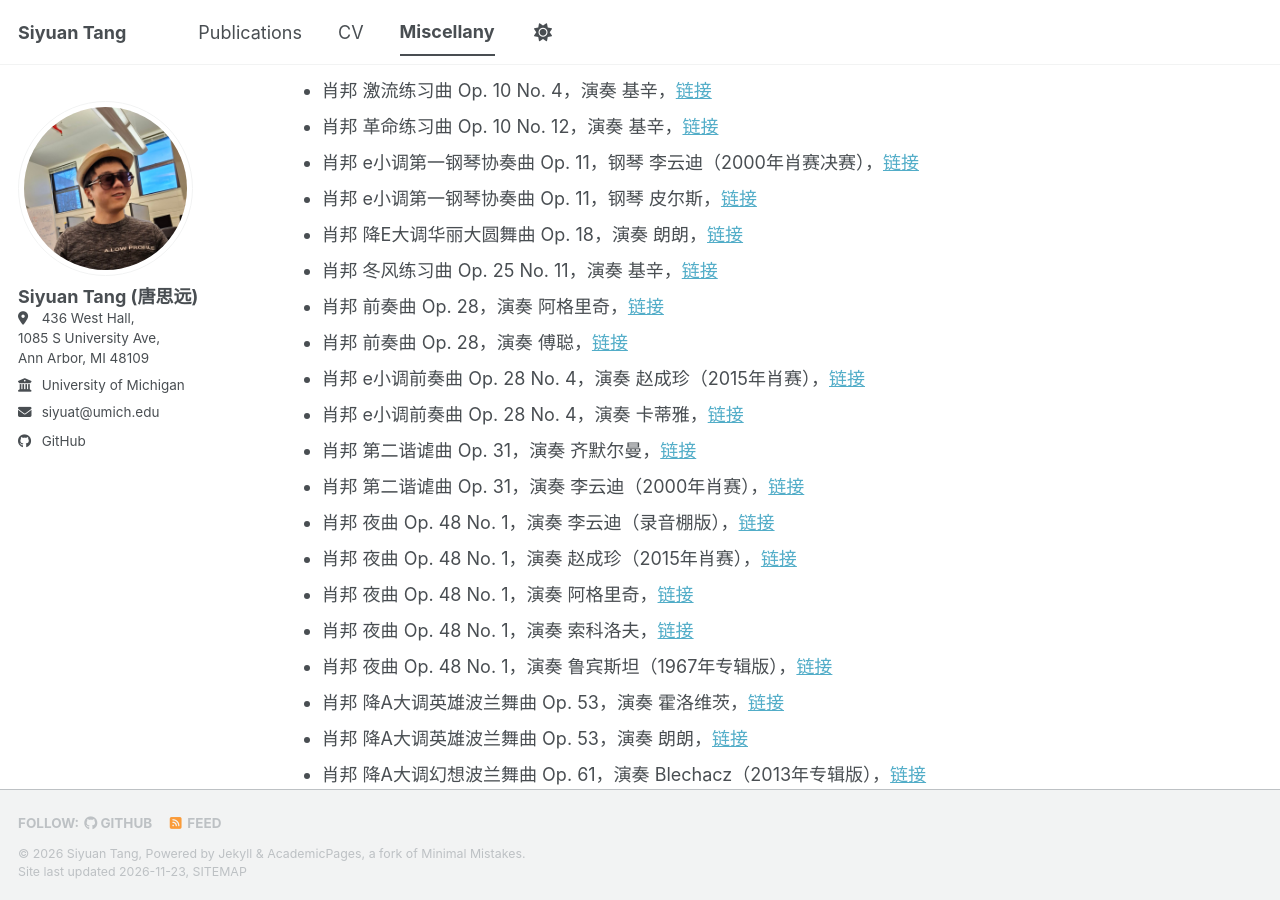
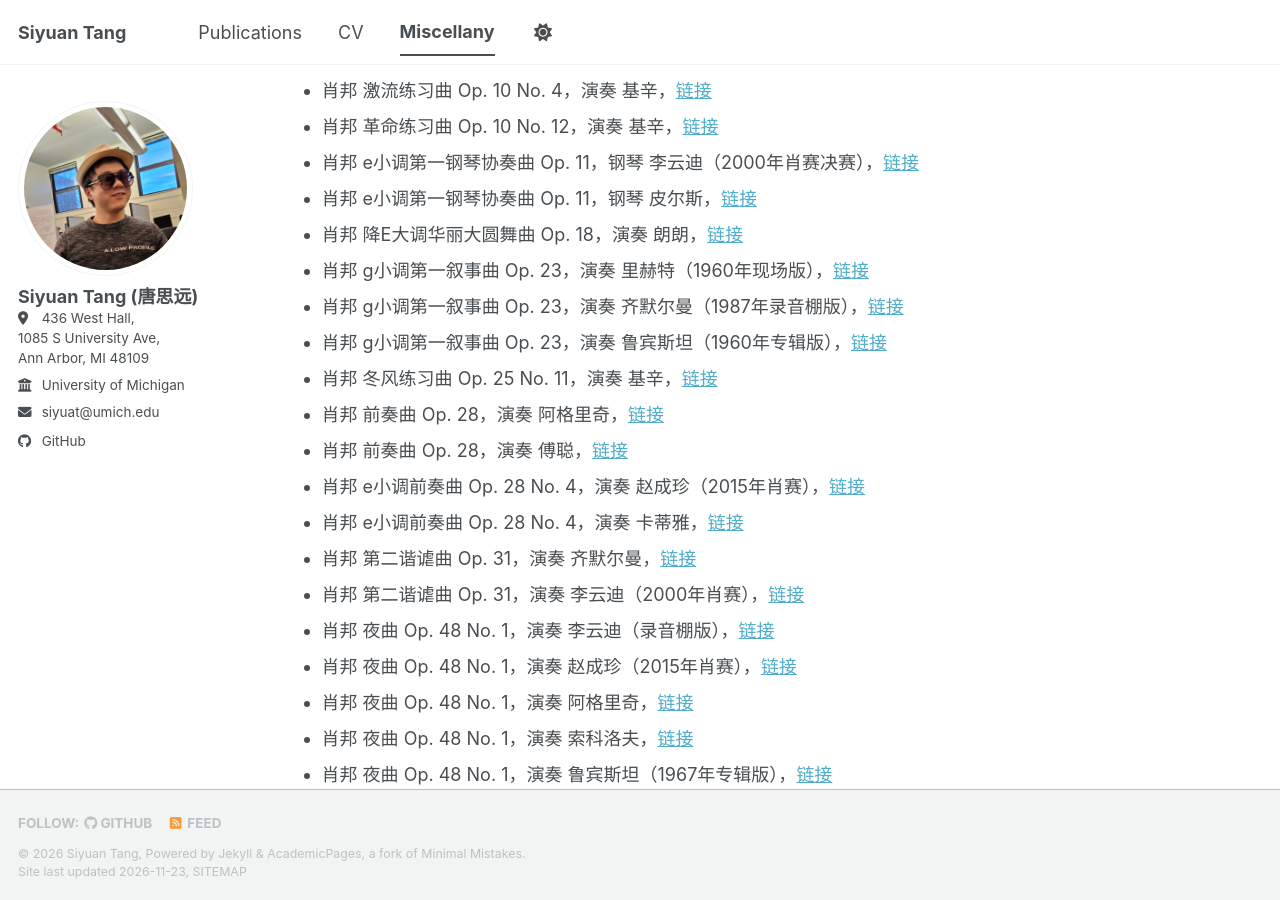
Before and after one commit to siyuat-ui/siyuat-ui.github.io, a Jekyll site: the page built from _pages/miscellany.md, in a window 1280 px wide and 900 px high, scrolled down 2202 px. Built offline with Jekyll 4.4.1, drawn with Linux system fonts in a browser that asks for light colours; a style sheet for code colours, icons or effects is not loaded.

Commit message:
Add Chopin Ballade No. 1 (Op. 23) by Richter, Zimerman and Rubinstein
Co-Authored-By: Claude Sonnet 5.5 <noreply@anthropic.com>
Claude-Session: https://claude.ai/code/session_01V4NqYJVaZa2Mrh8DC2t8GC

```diff
--- a/_pages/miscellany.md
+++ b/_pages/miscellany.md
@@ -81,6 +81,9 @@ Classical Music
 * 肖邦 e小调第一钢琴协奏曲 Op. 11，钢琴 李云迪（2000年肖赛决赛），<a href="https://www.bilibili.com/video/BV1Vx411m7co/?spm_id_from=333.1387.favlist.content.click&vd_source=a561ef469b393b8e0fe54f7f631cc160" target="_blank" rel="noopener noreferrer">链接</a>
 * 肖邦 e小调第一钢琴协奏曲 Op. 11，钢琴 皮尔斯，<a href="https://www.bilibili.com/video/BV1rN4y1T7tw/?vd_source=a561ef469b393b8e0fe54f7f631cc160" target="_blank" rel="noopener noreferrer">链接</a>
 * 肖邦 降E大调华丽大圆舞曲 Op. 18，演奏 朗朗，<a href="https://www.bilibili.com/video/BV1LE411h7pR/?vd_source=a561ef469b393b8e0fe54f7f631cc160" target="_blank" rel="noopener noreferrer">链接</a>
+* 肖邦 g小调第一叙事曲 Op. 23，演奏 里赫特（1960年现场版），<a href="https://www.youtube.com/watch?v=mF39XK6EVEk" target="_blank" rel="noopener noreferrer">链接</a>
+* 肖邦 g小调第一叙事曲 Op. 23，演奏 齐默尔曼（1987年录音棚版），<a href="https://www.youtube.com/watch?v=BSFNl4roGlI" target="_blank" rel="noopener noreferrer">链接</a>
+* 肖邦 g小调第一叙事曲 Op. 23，演奏 鲁宾斯坦（1960年专辑版），<a href="https://www.youtube.com/watch?v=Ed2ZtwCDvvw" target="_blank" rel="noopener noreferrer">链接</a>
 * 肖邦 冬风练习曲 Op. 25 No. 11，演奏 基辛，<a href="https://www.bilibili.com/video/BV1bx411B7pb/?spm_id_from=333.1387.favlist.content.click&vd_source=a561ef469b393b8e0fe54f7f631cc160" target="_blank" rel="noopener noreferrer">链接</a>
 * 肖邦 前奏曲 Op. 28，演奏 阿格里奇，<a href="https://www.bilibili.com/video/BV1JL4y1J7dq/?spm_id_from=333.1387.favlist.content.click&vd_source=a561ef469b393b8e0fe54f7f631cc160" target="_blank" rel="noopener noreferrer">链接</a>
 * 肖邦 前奏曲 Op. 28，演奏 傅聪，<a href="https://www.bilibili.com/video/BV1RV411u7Wz/?spm_id_from=333.1387.favlist.content.click&vd_source=a561ef469b393b8e0fe54f7f631cc160" target="_blank" rel="noopener noreferrer">链接</a>
```
